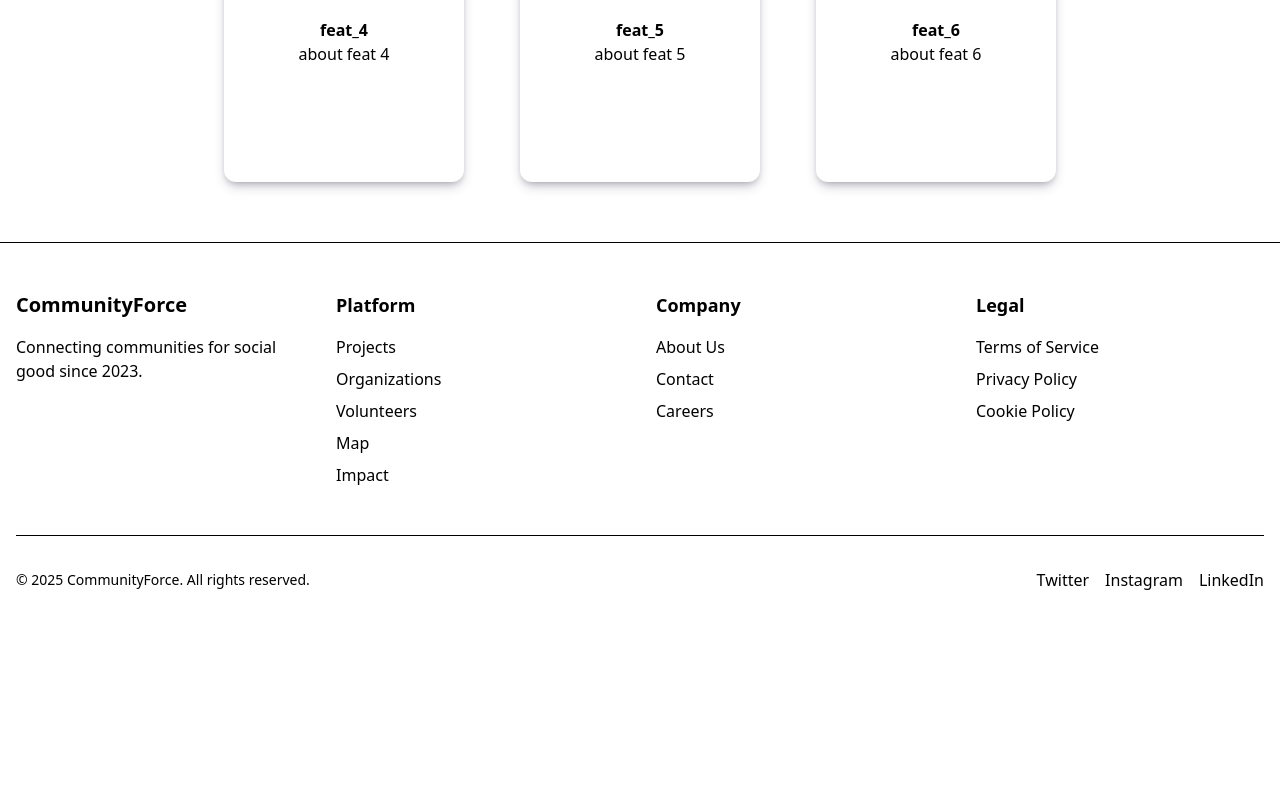
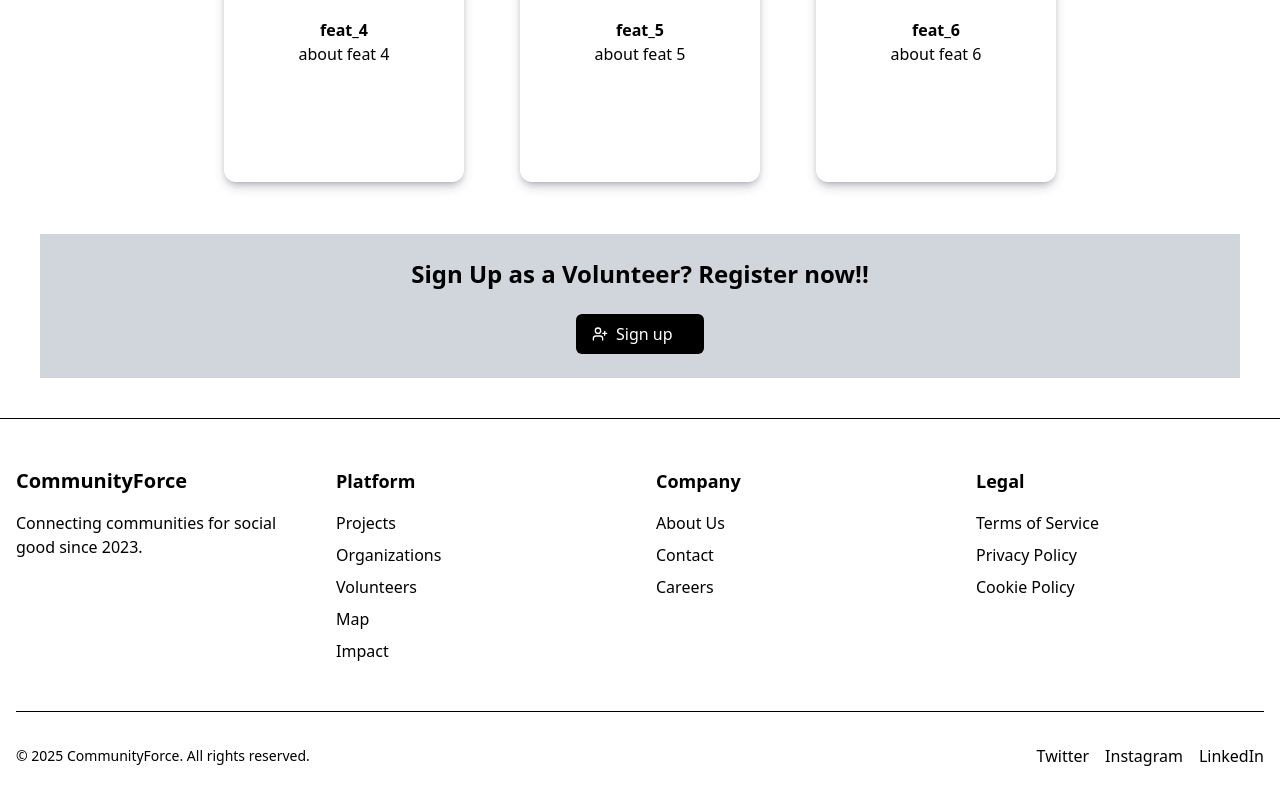
Before and after one commit to adios-xo/techx-Crowdwork, a React (Vite) app in the folder frontend/: page / in a window 1280 px wide. Shown: the part 1363-2151 px from the top of the page. Before the commit the page ends 1975 px from the top, so only its background shows below. Built offline with nearby package versions, Linux system fonts and the light colour scheme.

Commit message:
Add sign-up section for volunteers on the landing page

```diff
--- a/frontend/src/pages/Landing.jsx
+++ b/frontend/src/pages/Landing.jsx
@@ -1,5 +1,7 @@
 import React from "react";
 import { useState } from "react";
+import { UserPlus } from "lucide-react";
+import { Link } from "react-router";
 
 import Card from "../components/Card";
 
@@ -108,6 +110,20 @@ const CommunityProjects = () => {
                     <Card key={card.id} title={card.title} desc={card.desc} imgSRC={card.imgSRC} />
                 ))}
             </div>
+
+            <div className="bg-gray-300 w-full mt-8 py-6 items-center">
+                <h1 className="font-bold text-2xl mb-6">
+                    Sign Up as a Volunteer? Register now!!
+                </h1>
+
+                <Link
+                    to={"/register"}
+                    className="flex items-center w-32 mx-auto px-4 py-2 bg-black text-white rounded-md hover:cursor-pointer"
+                    onClick={() => { }}
+                >
+                    <UserPlus size={16} className="mr-2" /> Sign up
+                </Link>
+            </div>
         </div>
     );
 }
```
